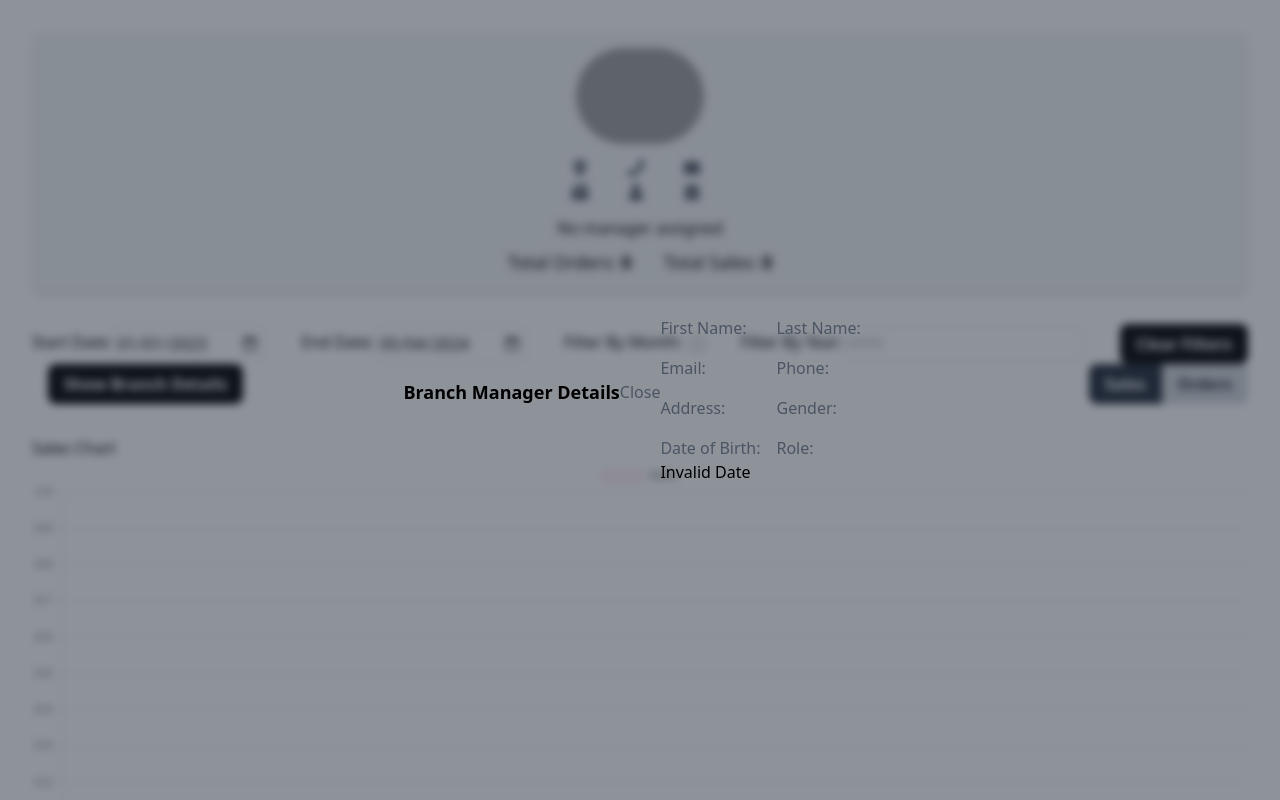
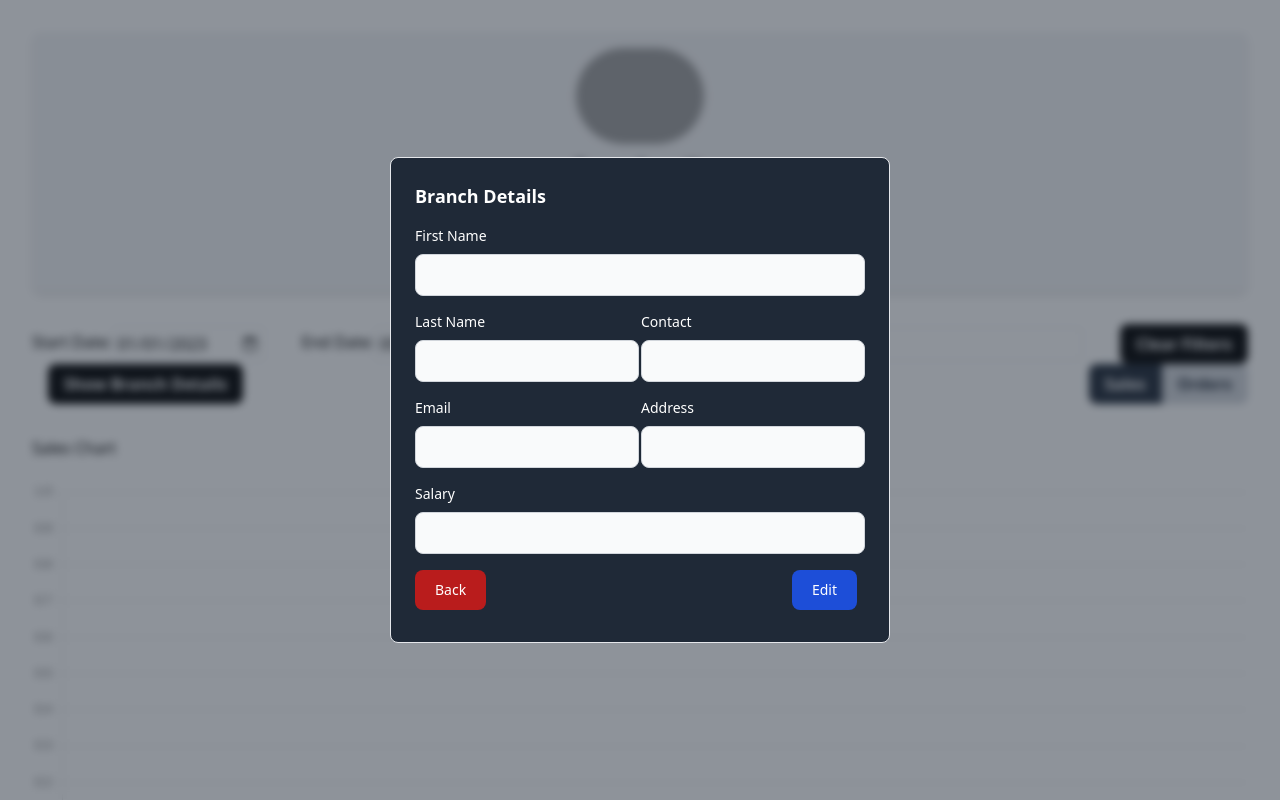
Before and after one commit to Life-Pill/pharmacy-manager-web-app, a React (Vite) app: page /view-branch/1 in a window 1280 px wide. Both pictures are taken after a click on the element "No manager assigned". Shown: the top 800 px of the page. Built offline with nearby package versions, Linux system fonts and the light colour scheme; no server answers; grey boxes are pictures that could not be loaded.

Commit message:
branch card is done

```diff
--- a/src/features/branch-management-dashboard/components/BranchManagerCard.tsx
+++ b/src/features/branch-management-dashboard/components/BranchManagerCard.tsx
@@ -1,4 +1,4 @@
-import React from 'react';
+import React, { useState } from 'react';
 import { CashierDetailsType } from '../../cashier-management-dashboard/interfaces/CashierDetailsType';
 
 type Props = {
@@ -7,61 +7,142 @@ type Props = {
 };
 
 function BranchManagerCard({ branchManager, onClose }: Props) {
-  const {
-    employerFirstName,
-    employerLastName,
-    employerEmail,
-    employerPhone,
-    employerAddress,
-    gender,
-    dateOfBirth,
-    role,
-  } = branchManager;
+  const [formData, setFormData] = useState(branchManager);
+  const [editable, setEditable] = useState(false);
+
+  const handleSubmit = () => {};
+
+  const handleChange = (e: React.ChangeEvent<HTMLInputElement>) => {
+    const { name, value } = e.target;
+    setFormData((prevData) => ({
+      ...prevData,
+      [name]: value,
+    }));
+  };
+
+  const toggleEditable = () => {
+    setEditable((prevEditable) => !prevEditable);
+  };
 
   return (
     <div className='fixed top-0 left-0 w-full h-full flex justify-center items-center bg-gray bg-opacity-50 z-50 backdrop-blur-sm bg-gray-800 border-gray-200'>
-      <div className='flex justify-between items-center mb-4'>
-        <h2 className='text-lg font-semibold'>Branch Manager Details</h2>
-        <button
-          onClick={onClose}
-          className='text-gray-600 hover:text-gray-800 focus:outline-none'
-        >
-          Close
-        </button>
-      </div>
-      <div className='grid grid-cols-2 gap-4'>
-        <div>
-          <p className='text-gray-600'>First Name:</p>
-          <p>{employerFirstName}</p>
-        </div>
-        <div>
-          <p className='text-gray-600'>Last Name:</p>
-          <p>{employerLastName}</p>
-        </div>
-        <div>
-          <p className='text-gray-600'>Email:</p>
-          <p>{employerEmail}</p>
-        </div>
-        <div>
-          <p className='text-gray-600'>Phone:</p>
-          <p>{employerPhone}</p>
-        </div>
-        <div>
-          <p className='text-gray-600'>Address:</p>
-          <p>{employerAddress}</p>
-        </div>
-        <div>
-          <p className='text-gray-600'>Gender:</p>
-          <p>{gender}</p>
-        </div>
-        <div>
-          <p className='text-gray-600'>Date of Birth:</p>
-          <p>{new Date(dateOfBirth).toLocaleString()}</p>
-        </div>
-        <div>
-          <p className='text-gray-600'>Role:</p>
-          <p>{role}</p>
-        </div>
+      <div className='bg-gray-800 rounded-lg p-6 w-[500px] border border-gray-200'>
+        <h2 className='text-lg font-semibold mb-4 text-white'>
+          Branch Details
+        </h2>
+
+        <form onSubmit={handleSubmit}>
+          <div className='mb-4'>
+            <label htmlFor='employerFirstName' className='label-text'>
+              First Name
+            </label>
+            <input
+              type='text'
+              id='employerFirstName'
+              name='employerFirstName'
+              value={formData.employerFirstName}
+              onChange={handleChange}
+              className='input-box'
+              readOnly={!editable}
+              required
+            />
+          </div>
+          <div className='flex justify-between'>
+            <div className='mb-4'>
+              <label htmlFor='employerLastName' className='label-text'>
+                Last Name
+              </label>
+              <input
+                type='text'
+                id='employerLastName'
+                name='employerLastName'
+                value={formData.employerLastName}
+                onChange={handleChange}
+                className='input-box'
+                readOnly={!editable}
+                required
+              />
+            </div>
+            <div className='mb-4'>
+              <label htmlFor='employerPhone' className='label-text'>
+                Contact
+              </label>
+              <input
+                type='text'
+                id='employerPhone'
+                name='employerPhone'
+                value={formData.employerPhone}
+                onChange={handleChange}
+                className='input-box'
+                readOnly={!editable}
+                required
+              />
+            </div>
+          </div>
+          <div className='flex justify-between'>
+            <div className='mb-4'>
+              <label htmlFor='employerEmail' className='label-text'>
+                Email
+              </label>
+              <input
+                type='email'
+                id='employerEmail'
+                name='employerEmail'
+                value={formData.employerEmail}
+                onChange={handleChange}
+                className='input-box'
+                readOnly={!editable}
+                required
+              />
+            </div>
+            <div className='mb-4'>
+              <label htmlFor='employerAddress' className='label-text'>
+                Address
+              </label>
+              <input
+                type='text'
+                id='employerAddress'
+                name='employerAddress'
+                value={formData.employerAddress}
+                onChange={handleChange}
+                className='input-box'
+                readOnly={!editable}
+                required
+              />
+            </div>
+          </div>
+
+          <div className='mb-4'>
+            <label htmlFor='employerSalary' className='label-text'>
+              Salary
+            </label>
+            <input
+              id='employerSalary'
+              name='employerSalary'
+              value={formData.employerSalary}
+              className='input-box'
+              readOnly={!editable}
+              onChange={handleChange}
+            />
+          </div>
+
+          <div className='flex justify-between'>
+            <button
+              type='button'
+              onClick={onClose}
+              className='focus:outline-none text-white bg-red-700 hover:bg-red-800 focus:ring-4 focus:ring-red-300 font-medium rounded-lg text-sm px-5 py-2.5 me-2 mb-2 dark:bg-red-600 dark:hover:bg-red-700 dark:focus:ring-red-900'
+            >
+              Back
+            </button>
+            <button
+              type='button'
+              onClick={toggleEditable}
+              className='focus:outline-none text-white bg-blue-700 hover:bg-blue-800 focus:ring-4 focus:ring-blue-300 font-medium rounded-lg text-sm px-5 py-2.5 me-2 mb-2 dark:bg-blue-600 dark:hover:bg-blue-700 focus:outline-none dark:focus:ring-blue-800'
+            >
+              {editable ? 'Save' : 'Edit'}
+            </button>
+          </div>
+        </form>
       </div>
     </div>
   );
```
